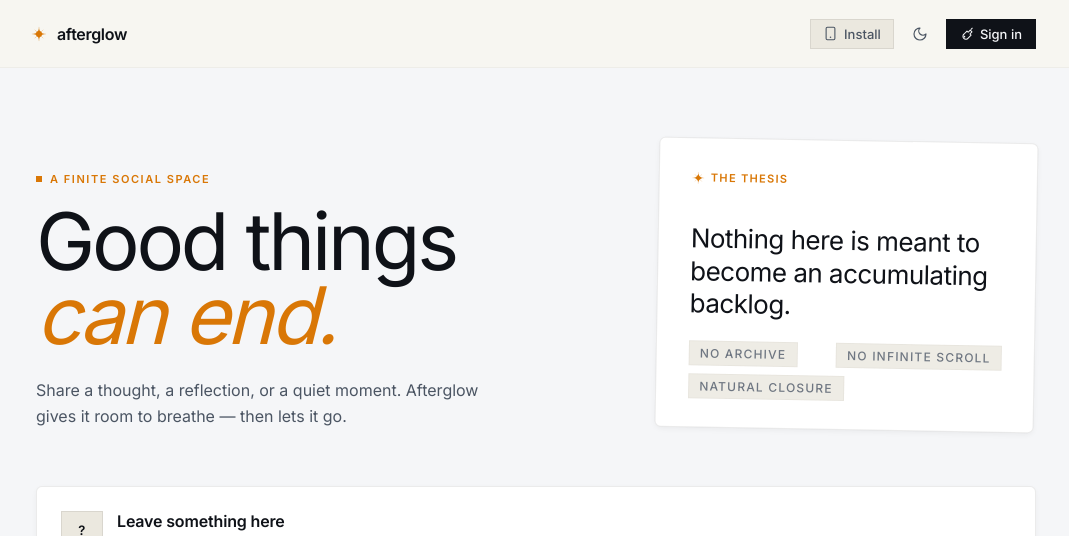
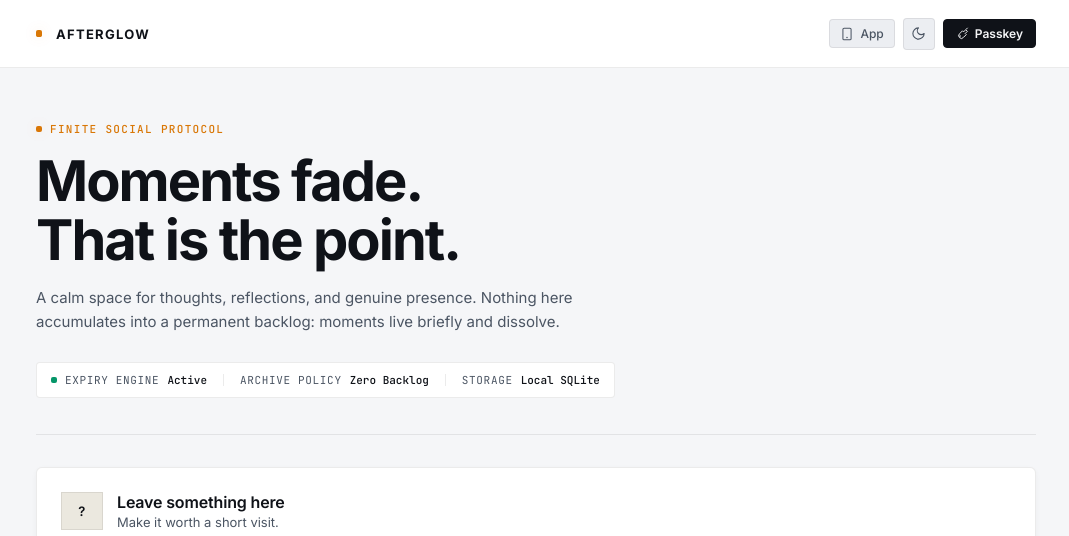
Before and after one commit to dariocast/afterglow, a Svelte app: page / in a window 1280 px wide. Shown: the top 536 px of the page, without its empty margins (104-1173 px from the left). Built offline with nearby package versions, Linux system fonts and the light colour scheme; no server answers.

Commit message:
feat(ui): redesign topbar and replace ai-slop manifesto in hero

```diff
--- a/src/components/HeroSection.svelte
+++ b/src/components/HeroSection.svelte
@@ -2,150 +2,148 @@
   import Icon from './icons/Icon.svelte';
 </script>
 
-<section class="intro-grid">
-  <div class="intro-text">
-    <div class="eyebrow-wrap">
-      <span class="eyebrow-dot"></span>
-      <p class="eyebrow">A finite social space</p>
+<section class="hero-section">
+  <div class="hero-content">
+    <div class="hero-eyebrow">
+      <span class="eyebrow-pip"></span>
+      <span>Finite Social Protocol</span>
     </div>
-    <h1>Good things<br /><em>can end.</em></h1>
-    <p class="lede">
-      Share a thought, a reflection, or a quiet moment. Afterglow gives it room to breathe — then lets it go.
+    <h1 class="hero-title">Moments fade.<br />That is the point.</h1>
+    <p class="hero-lede">
+      A calm space for thoughts, reflections, and genuine presence.
+      Nothing here accumulates into a permanent backlog: moments live briefly and dissolve.
     </p>
   </div>
 
-  <div class="manifesto-card">
-    <div class="card-kicker">
-      <Icon name="spark" size={13} />
-      <span>The thesis</span>
+  <div class="hero-status-strip" role="status" aria-label="Network parameters">
+    <div class="status-item">
+      <span class="status-indicator"></span>
+      <span class="status-label">Expiry Engine</span>
+      <span class="status-value">Active</span>
     </div>
-    <p class="manifesto-quote">Nothing here is meant to become an accumulating backlog.</p>
-    <div class="manifesto-meta">
-      <span class="meta-tag">No archive</span>
-      <span class="meta-tag">No infinite scroll</span>
-      <span class="meta-tag">Natural closure</span>
+    <div class="status-divider"></div>
+    <div class="status-item">
+      <span class="status-label">Archive Policy</span>
+      <span class="status-value">Zero Backlog</span>
+    </div>
+    <div class="status-divider"></div>
+    <div class="status-item">
+      <span class="status-label">Storage</span>
+      <span class="status-value">Local SQLite</span>
     </div>
   </div>
 </section>
 
 <style>
-  .intro-grid {
-    padding: 72px 0 56px;
-    display: grid;
-    grid-template-columns: 1.25fr 0.85fr;
-    gap: 64px;
-    align-items: end;
+  .hero-section {
+    padding: 48px 0 36px;
+    display: flex;
+    flex-direction: column;
+    gap: 28px;
+    border-bottom: 1px solid var(--line);
+    margin-bottom: 32px;
   }
 
-  .eyebrow-wrap {
+  .hero-content {
+    max-width: 680px;
+  }
+
+  .hero-eyebrow {
+    display: inline-flex;
+    align-items: center;
+    gap: 8px;
+    font-family: var(--mono);
+    font-size: 11px;
+    font-weight: 500;
+    letter-spacing: 0.12em;
+    text-transform: uppercase;
+    color: var(--amber);
+    margin-bottom: 16px;
+  }
+
+  .eyebrow-pip {
+    width: 6px;
+    height: 6px;
+    border-radius: var(--radius-xs);
+    background: var(--amber);
+    box-shadow: var(--amber-glow);
+  }
+
+  .hero-title {
+    font-family: var(--sans);
+    font-size: clamp(34px, 4.8vw, 56px);
+    line-height: 1.05;
+    letter-spacing: -0.035em;
+    font-weight: 700;
+    color: var(--ink);
+    margin: 0 0 16px;
+  }
+
+  .hero-lede {
+    font-size: 15px;
+    line-height: 1.6;
+    color: var(--muted);
+    margin: 0;
+    max-width: 580px;
+  }
+
+  .hero-status-strip {
     display: flex;
     align-items: center;
-    gap: 8px;
-    margin-bottom: 18px;
+    gap: 16px;
+    padding: 10px 14px;
+    background: var(--surface);
+    border: 1px solid var(--line);
+    border-radius: var(--radius-sm);
+    font-family: var(--mono);
+    font-size: 11px;
+    color: var(--muted);
+    width: fit-content;
   }
 
-  .eyebrow-dot {
-    width: 6px;
-    height: 6px;
-    border-radius: var(--radius-full);
-    background: var(--accent);
-  }
-
-  .eyebrow {
-    color: var(--accent);
-    font-size: 11px;
-    font-weight: 600;
-    letter-spacing: 0.14em;
-    text-transform: uppercase;
-    margin: 0;
-  }
-
-  h1 {
-    font-family: var(--serif);
-    font-size: clamp(44px, 6.2vw, 80px);
-    line-height: 0.94;
-    letter-spacing: -0.04em;
-    font-weight: 400;
-    margin: 0 0 24px;
-    color: var(--ink);
-  }
-
-  h1 em {
-    color: var(--accent);
-    font-style: italic;
-    font-weight: 300;
-  }
-
-  .lede {
-    max-width: 460px;
-    color: var(--muted);
-    line-height: 1.65;
-    font-size: 16px;
-    font-weight: 400;
-    margin: 0;
-  }
-
-  .manifesto-card {
-    background: var(--surface);
-    border: 1px solid var(--line);
-    padding: 32px 32px 28px;
-    display: flex;
-    flex-direction: column;
-    justify-content: space-between;
-    min-height: 200px;
-    border-radius: var(--radius-md);
-    box-shadow: var(--shadow-sm);
-    position: relative;
-    transition: border-color var(--transition-fast), box-shadow var(--transition-fast);
-  }
-
-  .manifesto-card:hover {
-    border-color: var(--line-strong);
-    box-shadow: var(--shadow-md);
-  }
-
-  .card-kicker {
-    font-size: 11px;
-    font-weight: 600;
-    letter-spacing: 0.12em;
-    text-transform: uppercase;
-    color: var(--accent);
-    display: flex;
+  .status-item {
+    display: inline-flex;
     align-items: center;
-    gap: 6px;
-  }
-
-  .manifesto-quote {
-    font-family: var(--serif);
-    font-size: clamp(21px, 2.4vw, 26px);
-    line-height: 1.25;
-    letter-spacing: -0.02em;
-    color: var(--ink);
-    margin: 20px 0;
-    font-weight: 400;
-  }
-
-  .manifesto-meta {
-    display: flex;
-    flex-wrap: wrap;
     gap: 8px;
   }
 
-  .meta-tag {
-    font-size: 12px;
-    font-weight: 500;
-    color: var(--muted);
-    background: var(--surface-2);
-    padding: 4px 10px;
-    border-radius: var(--radius-full);
-    border: 1px solid var(--line-subtle);
+  .status-indicator {
+    width: 6px;
+    height: 6px;
+    border-radius: var(--radius-xs);
+    background: var(--success);
   }
 
-  @media (max-width: 860px) {
-    .intro-grid {
-      grid-template-columns: 1fr;
-      gap: 36px;
-      padding: 44px 0 36px;
+  .status-label {
+    color: var(--muted);
+    text-transform: uppercase;
+    letter-spacing: 0.06em;
+  }
+
+  .status-value {
+    color: var(--ink);
+    font-weight: 500;
+  }
+
+  .status-divider {
+    width: 1px;
+    height: 12px;
+    background: var(--line);
+  }
+
+  @media (max-width: 640px) {
+    .hero-section {
+      padding: 32px 0 24px;
+      gap: 20px;
+    }
+    .hero-status-strip {
+      flex-direction: column;
+      align-items: flex-start;
+      gap: 8px;
+      width: 100%;
+    }
+    .status-divider {
+      display: none;
     }
   }
 </style>
--- a/src/components/Topbar.svelte
+++ b/src/components/Topbar.svelte
@@ -47,7 +47,7 @@
   <div class="shell topbar-inner">
     <a class="brand" href="#top" aria-label="Afterglow home">
       <span class="brand-mark">
-        <Icon name="spark" size={16} />
+        <span class="brand-dot"></span>
       </span>
       <span class="brand-name">afterglow</span>
     </a>
@@ -61,8 +61,8 @@
           aria-label="Install web application"
           title="Install Afterglow"
         >
-          <Icon name="device" size={15} />
-          <span class="install-label">Install</span>
+          <Icon name="device" size={14} />
+          <span class="install-label">App</span>
         </button>
       {/if}
 
@@ -75,9 +75,9 @@
         title="Switch to {theme === 'light' ? 'dark' : 'light'} theme"
       >
         {#if theme === 'light'}
-          <Icon name="moon" size={16} />
+          <Icon name="moon" size={15} />
         {:else}
-          <Icon name="sun" size={16} />
+          <Icon name="sun" size={15} />
         {/if}
       </button>
 
@@ -86,7 +86,7 @@
           <span class="avatar avatar-small" title={activeUser.displayName || activeUser.username}>
             {userInitials}
           </span>
-          <span class="user-name">{activeUser.displayName || activeUser.username}</span>
+          <span class="user-name">@{activeUser.username}</span>
           <button
             class="logout-button"
             type="button"
@@ -102,8 +102,8 @@
           type="button"
           onclick={onAuthClick}
         >
-          <Icon name="key" size={14} />
-          <span>Sign in</span>
+          <Icon name="key" size={13} />
+          <span>Passkey</span>
         </button>
       {/if}
     </nav>
@@ -115,50 +115,50 @@
     position: sticky;
     top: 0;
     z-index: 50;
-    background-color: rgba(var(--bg-rgb, 248, 246, 240), 0.88);
-    backdrop-filter: blur(14px);
-    -webkit-backdrop-filter: blur(14px);
-    border-bottom: 1px solid var(--line-subtle);
+    background-color: var(--surface);
+    border-bottom: 1px solid var(--line);
     transition: background-color var(--transition-smooth), border-color var(--transition-smooth);
-  }
-
-  :global([data-theme="dark"]) .topbar {
-    background-color: rgba(18, 20, 18, 0.88);
   }
 
   .topbar-inner {
     display: flex;
     justify-content: space-between;
     align-items: center;
-    height: 60px;
+    height: 54px;
   }
 
   .brand {
     display: flex;
     align-items: center;
-    gap: 9px;
-    font-size: 17px;
-    font-weight: 600;
-    letter-spacing: -0.02em;
+    gap: 8px;
+    font-size: 13px;
+    font-weight: 700;
+    letter-spacing: 0.1em;
+    text-transform: uppercase;
     color: var(--ink);
     transition: opacity var(--transition-fast);
   }
 
   .brand:hover {
-    opacity: 0.8;
+    opacity: 0.85;
   }
 
   .brand-mark {
-    color: var(--accent);
     display: inline-flex;
     align-items: center;
     justify-content: center;
   }
 
+  .brand-dot {
+    width: 7px;
+    height: 7px;
+    border-radius: var(--radius-xs);
+    background: var(--amber);
+    box-shadow: var(--amber-glow);
+  }
+
   .brand-name {
     font-family: var(--sans);
-    font-size: 16px;
-    letter-spacing: -0.02em;
   }
 
   .top-actions {
@@ -171,12 +171,12 @@
     display: inline-flex;
     align-items: center;
     gap: 6px;
-    padding: 6px 12px;
-    border-radius: var(--radius-full);
-    font-size: 13px;
+    padding: 6px 10px;
+    border-radius: var(--radius-sm);
+    font-size: 12px;
     font-weight: 500;
     color: var(--ink-secondary);
-    background: var(--surface-2);
+    background: var(--surface-subtle);
     border: 1px solid var(--line);
     transition: all var(--transition-fast);
   }
@@ -188,55 +188,56 @@
   }
 
   .icon-button {
-    width: 36px;
-    height: 36px;
-    border-radius: var(--radius-full);
+    width: 32px;
+    height: 32px;
+    border-radius: var(--radius-sm);
     display: inline-flex;
     align-items: center;
     justify-content: center;
     color: var(--muted);
-    background: transparent;
-    border: 1px solid transparent;
+    background: var(--surface-subtle);
+    border: 1px solid var(--line);
     transition: all var(--transition-fast);
   }
 
   .icon-button:hover {
     color: var(--ink);
-    background: var(--surface-2);
-    border-color: var(--line);
+    background: var(--surface-hover);
+    border-color: var(--line-strong);
   }
 
   .user-menu {
     display: flex;
     align-items: center;
-    gap: 10px;
-    padding-left: 6px;
+    gap: 8px;
+    padding-left: 4px;
   }
 
   .avatar {
-    width: 32px;
-    height: 32px;
-    border-radius: var(--radius-full);
-    background: var(--accent-soft);
-    color: var(--accent);
+    width: 28px;
+    height: 28px;
+    border-radius: var(--radius-sm);
+    background: var(--surface-subtle);
+    color: var(--amber);
     display: inline-flex;
     align-items: center;
     justify-content: center;
-    font-size: 12px;
+    font-family: var(--mono);
+    font-size: 11px;
     font-weight: 600;
-    border: 1px solid rgba(var(--accent-rgb), 0.2);
+    border: 1px solid var(--line-strong);
   }
 
   .avatar-small {
     width: 28px;
     height: 28px;
-    font-size: 11px;
   }
 
   .user-name {
-    font-size: 13px;
+    font-family: var(--mono);
+    font-size: 12px;
     font-weight: 500;
-    color: var(--ink);
+    color: var(--ink-secondary);
     max-width: 140px;
     white-space: nowrap;
     overflow: hidden;
@@ -244,9 +245,9 @@
   }
 
   .logout-button {
-    font-size: 12px;
+    font-size: 11px;
     color: var(--muted);
-    padding: 4px 8px;
+    padding: 4px 6px;
     border-radius: var(--radius-xs);
     transition: color var(--transition-fast);
   }
@@ -259,17 +260,18 @@
     display: inline-flex;
     align-items: center;
     gap: 6px;
-    padding: 7px 14px;
-    border-radius: var(--radius-full);
-    font-size: 13px;
-    font-weight: 500;
+    padding: 6px 12px;
+    border-radius: var(--radius-sm);
+    font-size: 12px;
+    font-weight: 600;
     background: var(--ink);
     color: var(--bg);
+    border: 1px solid var(--ink);
     transition: opacity var(--transition-fast);
   }
 
   .auth-button:hover {
-    opacity: 0.88;
+    opacity: 0.9;
   }
 
   @media (max-width: 600px) {
```
